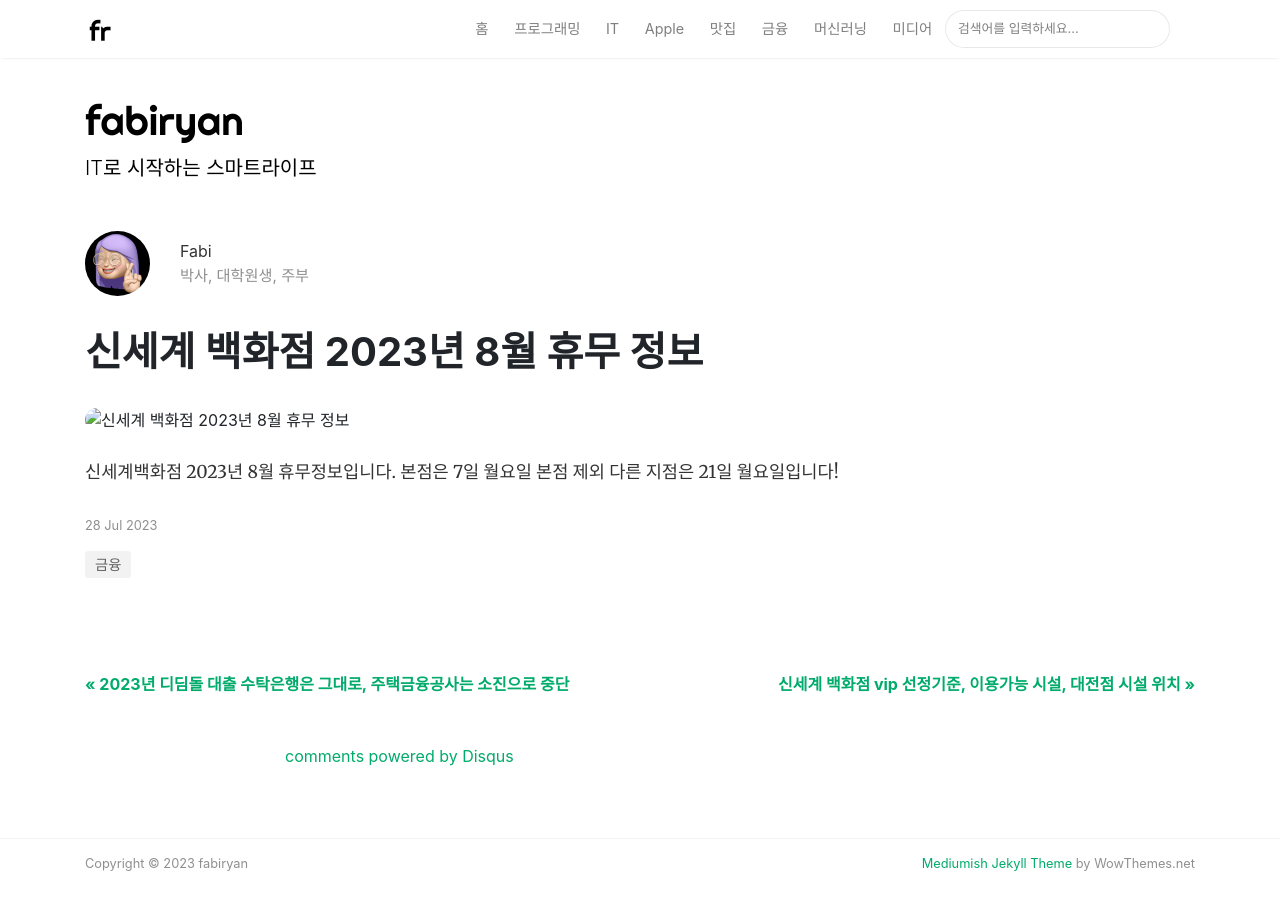
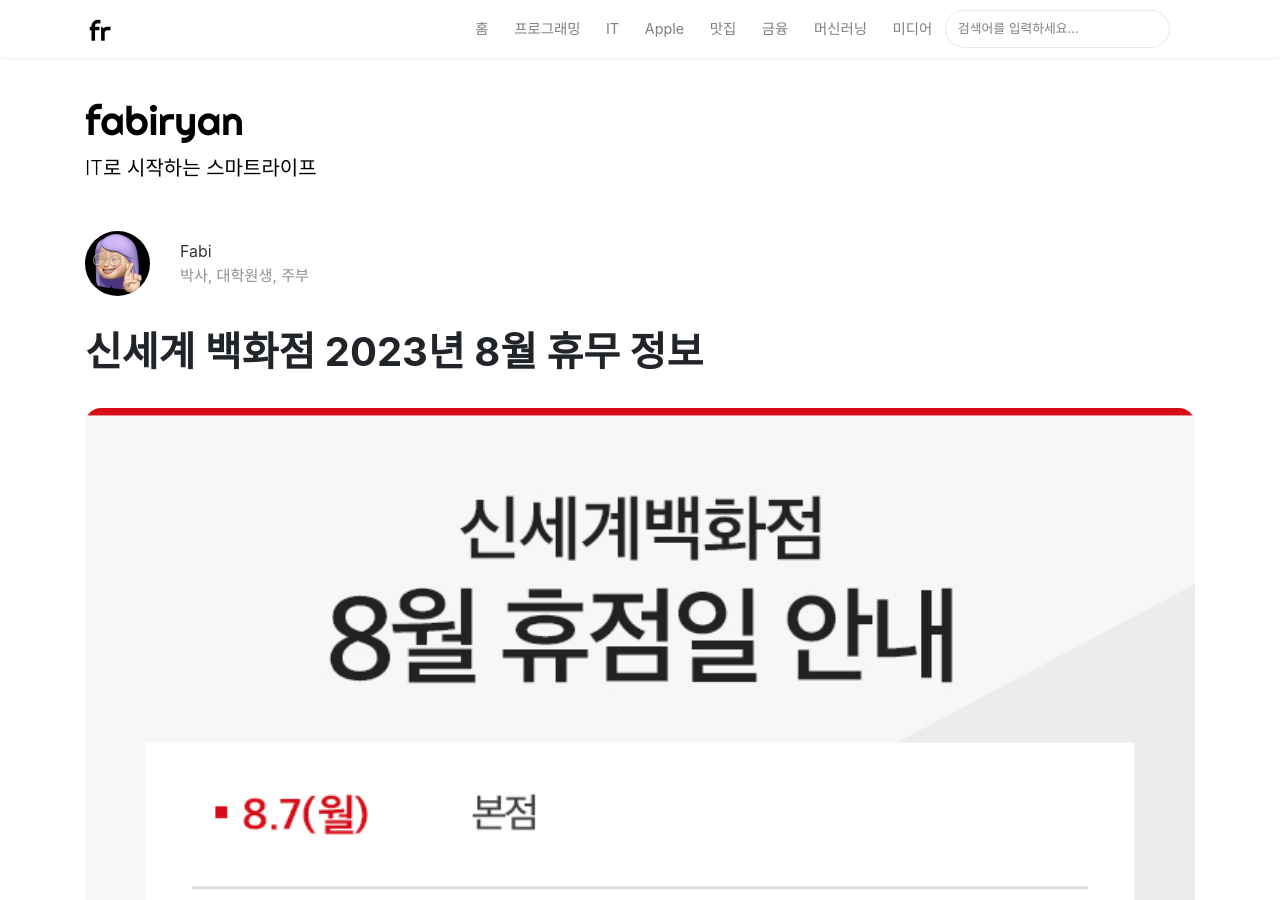
Before and after one commit to ryanlee92/ryanlee92.github.io, a Jekyll site: the page built from _posts/2023-07-28-shinsegae-23-8.md, in a window 1280 px wide and 900 px high. Built offline with Jekyll 4.4.1, drawn with Linux system fonts in a browser that asks for light colours; nearby versions of some CDN libraries; comment, search, counter and statistics services are not loaded.

Commit message:
error fixed

```diff
--- a/_posts/2023-07-28-shinsegae-23-8.md
+++ b/_posts/2023-07-28-shinsegae-23-8.md
@@ -3,7 +3,7 @@
 title:  "신세계 백화점 2023년 8월 휴무 정보"
 author: fabi
 categories: ["금융"]
-image: assets/images/shinsegae-vip-/8월휴점일.jpeg
+image: assets/images/shinsegae-vip/8월휴점일.jpeg
 description: "신세계 백화점 2023년 8월 휴무 정보를 공유드립니다."
 featured: false
 hidden: false
```
Also changed, not shown: _posts/2023-07-28-shinsegae-vip.md (+1 -1 lines).
